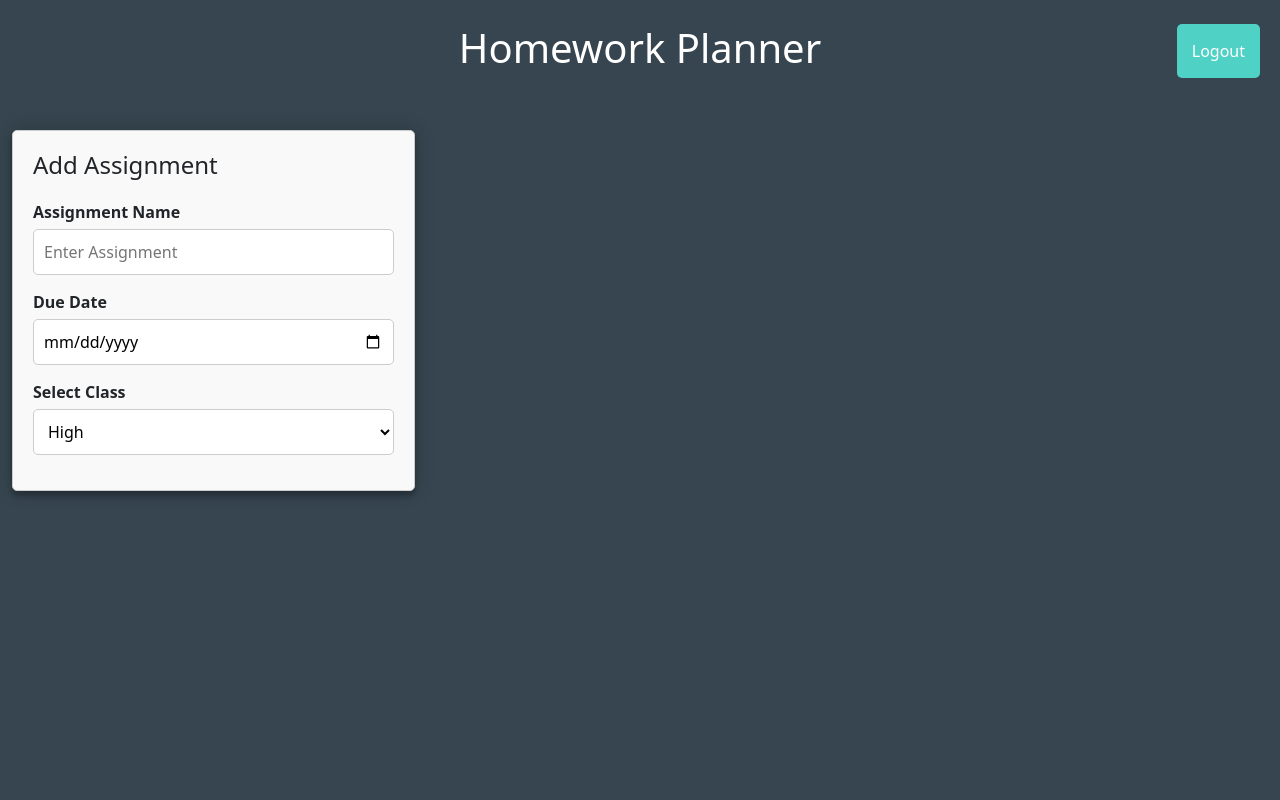
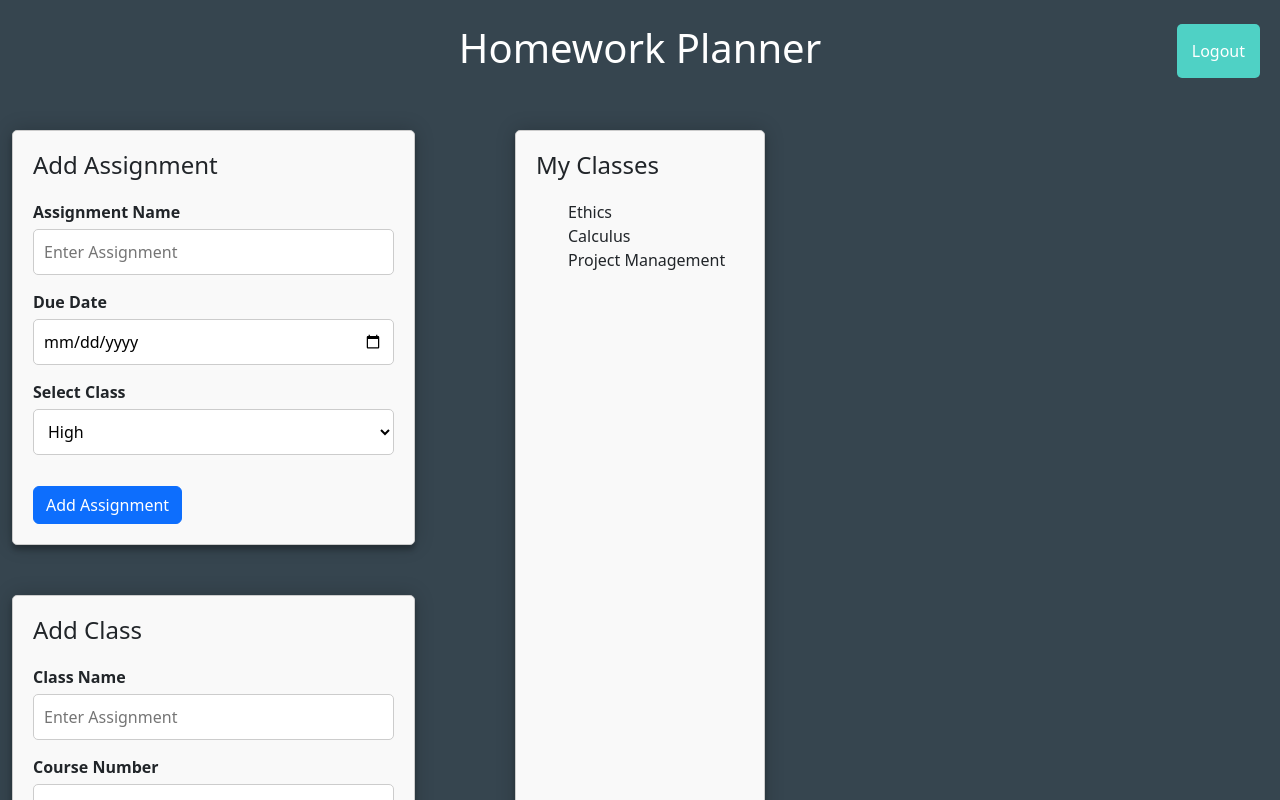
Before and after one commit to Gavinp14/HomeworkHelper, a React (Create React App) app in the folder client/: page /home in a window 1280 px wide. Shown: the top 800 px of the page. Built offline with nearby package versions, Linux system fonts and the light colour scheme.

Commit message:
added my classes component to home

```diff
--- a/client/src/components/AddAssignment/index.js
+++ b/client/src/components/AddAssignment/index.js
@@ -22,6 +22,9 @@ function AddAssignment() {
           <option value="low">Low</option>
         </select>
       </div>
+      <button className="btn btn-primary mt-3 add-assignment-button">
+        Add Assignment
+      </button>
     </div>
   );
 }
--- a/client/src/components/AddClass/addclass.css
+++ b/client/src/components/AddClass/addclass.css
@@ -0,0 +1,57 @@
+/*refactor code to make it match add class style*/
+
+/* Global styles */
+body {
+    font-family: Arial, sans-serif; /* Match the font-family used in the homepage */
+    margin: 0; /* Remove default body margin */
+    padding: 0; /* Remove default body padding */
+  }
+
+  /* Style for the container */
+  .add-assignment-container {
+    width: 100%;
+    max-width: 600px; /* Adjust the width as needed */
+    margin: 50px auto; /* Center the container */
+    padding: 20px;
+    border: 1px solid #ccc; /* Add a border */
+    border-radius: 5px;
+    background-color: #f9f9f9; /* Match the background color of the homepage */
+    box-shadow: 0 0 20px 0 rgba(0, 0, 0, 0.2), 0 5px 5px 0 rgba(0, 0, 0, 0.24);
+  }
+
+  /* Style for the headings */
+  .add-assignment-container h1 {
+    font-size: 24px; /* Match the font size of the homepage headings */
+    margin-bottom: 20px; /* Add some space below the heading */
+  }
+
+  /* Style for the input fields */
+  .add-assignment-container input[type="text"],
+  .add-assignment-container input[type="date"] {
+    width: 100%;
+    padding: 10px;
+    margin-bottom: 15px;
+    border: 1px solid #ccc;
+    border-radius: 5px;
+  }
+
+  /* Style for the labels */
+  /* Add to addassignment.css */
+
+/* Style for the dropdown container */
+.add-assignment-container select {
+    width: 100%;
+    padding: 10px;
+    margin-bottom: 15px;
+    border: 1px solid #ccc;
+    border-radius: 5px;
+    background-color: #fff; /* Match the background color of other input fields */
+    font-size: 16px; /* Match the font size */
+  }
+
+  /* Style for the labels */
+  .add-assignment-container label {
+    font-weight: bold; /* Make labels bold */
+    display: block; /* Ensure labels are displayed as block elements */
+    margin-bottom: 5px; /* Add some space below the label */
+  }
--- a/client/src/components/AddClass/index.js
+++ b/client/src/components/AddClass/index.js
@@ -0,0 +1,23 @@
+import React from "react";
+import "./addclass.css";
+
+function AddClass() {
+  return (
+    <div className="add-assignment-container">
+      <h1>Add Class</h1>
+      <div>
+        <label>Class Name</label>
+        <input type="text" placeholder="Enter Assignment" />
+      </div>
+      <div>
+        <label>Course Number</label>
+        <input type="text" placeholder="Enter Course Number" />
+      </div>
+      <button className="btn btn-primary mt-3 add-class-button">
+        Add Class
+      </button>
+    </div>
+  );
+}
+
+export default AddClass;
--- /dev/null
+++ b/client/src/components/ClassList/classlist.css
@@ -0,0 +1,24 @@
+body {
+    font-family: Arial, sans-serif; /* Match the font-family used in the homepage */
+    margin: 0; /* Remove default body margin */
+    padding: 0; /* Remove default body padding */
+  }
+
+  /* Style for the container */
+  .classList-container {
+    width: 100%;
+    height: 100%;
+    max-width: 250px; /* Adjust the width as needed */
+    max-height: 782px;
+    margin: 50px auto; /* Center the container */
+    padding: 20px;
+    border: 1px solid #ccc; /* Add a border */
+    border-radius: 5px;
+    background-color: #f9f9f9; /* Match the background color of the homepage */
+    box-shadow: 0 0 20px 0 rgba(0, 0, 0, 0.2), 0 5px 5px 0 rgba(0, 0, 0, 0.24);
+  }
+
+  .classList-container h1 {
+    font-size: 24px; /* Match the font size of the homepage headings */
+    margin-bottom: 20px; /* Add some space below the heading */
+  }
--- /dev/null
+++ b/client/src/components/ClassList/index.js
@@ -0,0 +1,20 @@
+import React from "react";
+import "./classlist.css";
+
+function ClassList() {
+  const dummyData = ["Ethics", "Calculus", "Project Management"];
+  return (
+    <div className="classList-container">
+      <h1>My Classes</h1>
+      <ul>
+        {dummyData.map((className, index) => (
+          <div key={index} className="class-item">
+            {className}
+          </div>
+        ))}
+      </ul>
+    </div>
+  );
+}
+
+export default ClassList;
--- a/client/src/pages/Home/index.js
+++ b/client/src/pages/Home/index.js
@@ -4,6 +4,8 @@ import { auth } from "../../firebase";
 import { useNavigate } from "react-router-dom";
 import { toast } from "react-toastify";
 import AddAssignment from "../../components/AddAssignment";
+import AddClass from "../../components/AddClass";
+import ClassList from "../../components/ClassList";
 import "./home.css";
 
 const Home = () => {
@@ -32,8 +34,11 @@ const Home = () => {
         <div className="row">
           <div className="col-sm-4">
             <AddAssignment />
+            <AddClass />
           </div>
-          <div className="col-sm-4"></div>
+          <div className="col-sm-4">
+            <ClassList />
+          </div>
           <div className="col-sm-4"></div>
         </div>
       </div>
```
Also changed, not shown: client/src/components/AssignmentList/assignmentlist.css (added), client/src/components/AssignmentList/index.js (added).
